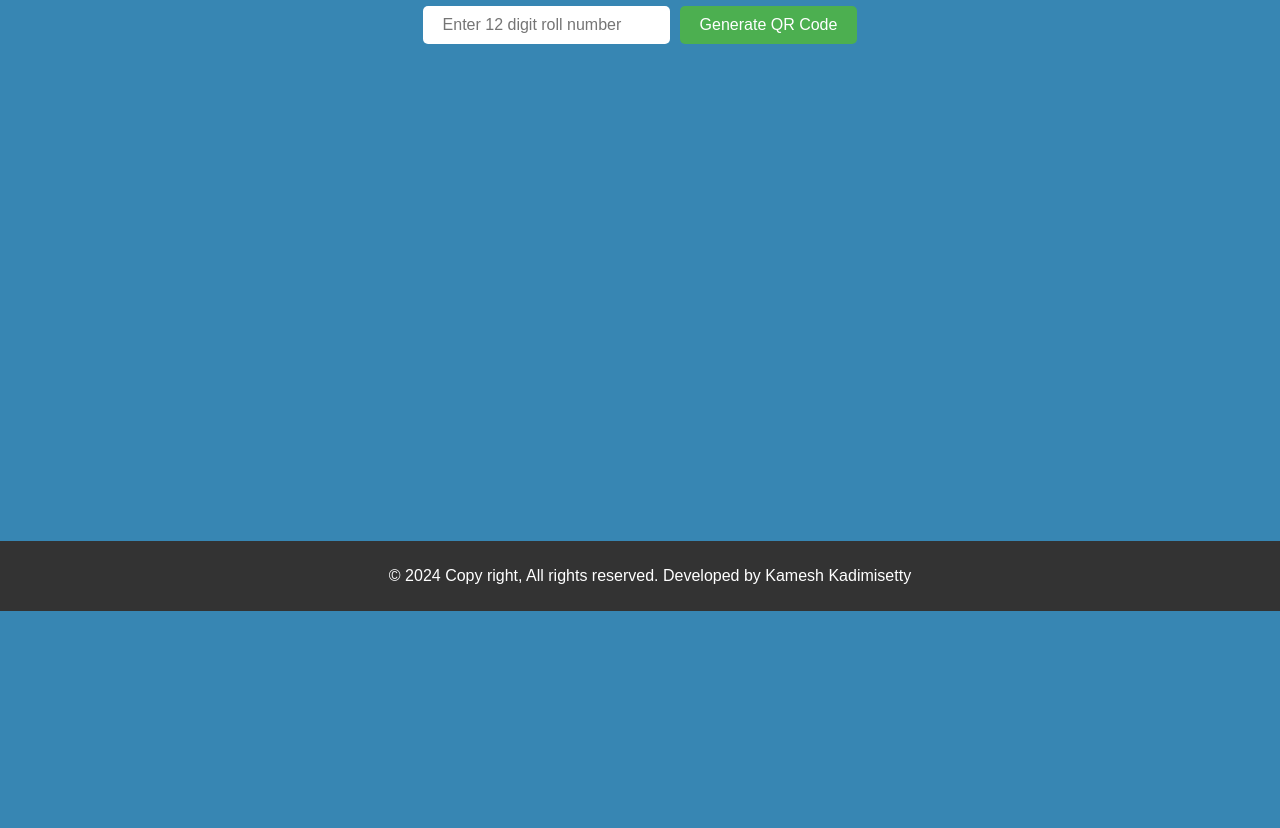
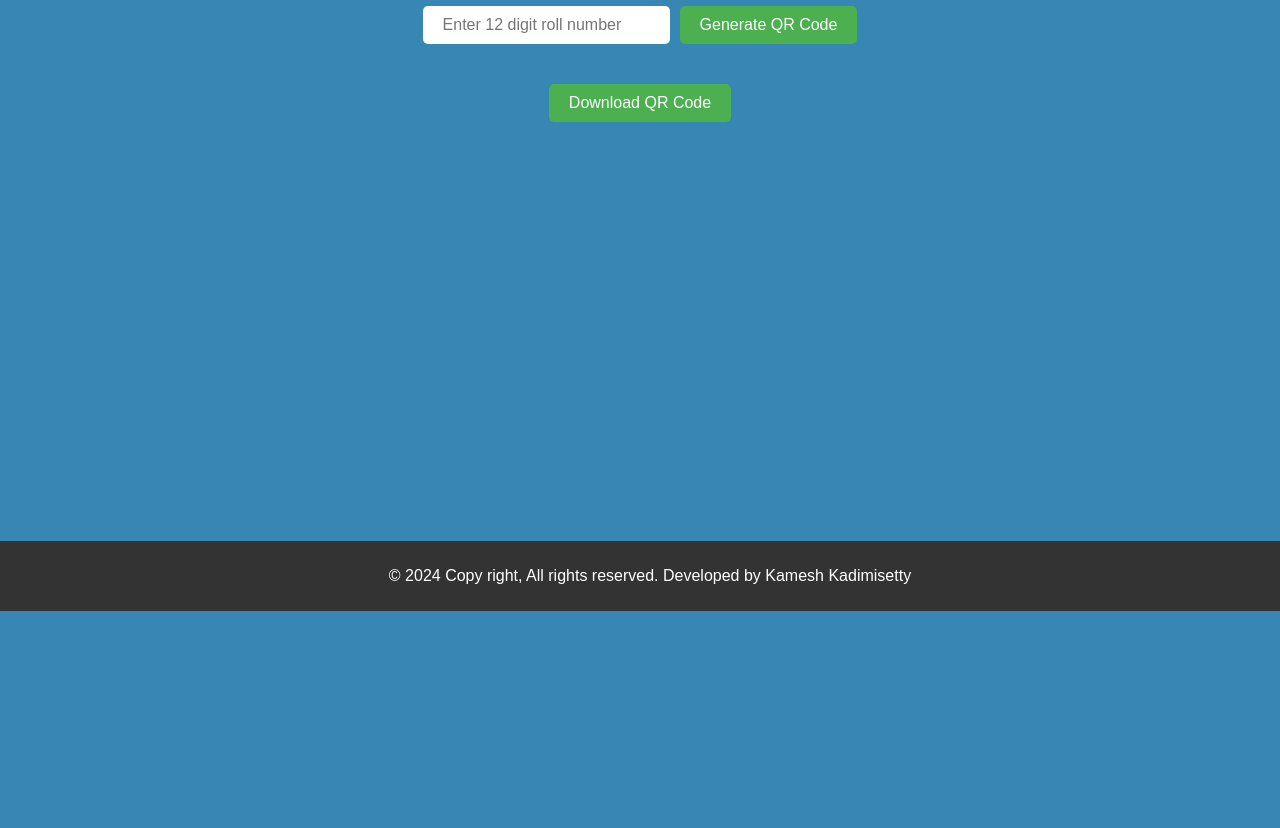
Before and after one commit to Kamesh-Kadimisetty/QR-code-generator, a plain HTML site: page index.html in a window 1280 px wide. Shown: the part 189-1017 px from the top of the page. After the commit the page ends 800 px from the top, so only its background shows below. Drawn offline with nearby package versions, Linux system fonts and the light colour scheme.

Commit message:
Add files via upload

```diff
--- a/index.html
+++ b/index.html
@@ -2,6 +2,8 @@
 <html>
 <head>
     <title>QR Code Generator</title>
+    <link rel="icon" href="favicon.ico" type="image/x-icon">
+    <link rel="shortcut icon" href="favicon.ico" type="image/x-icon">
     <script src="https://ajax.googleapis.com/ajax/libs/jquery/3.5.1/jquery.min.js"></script>
     <script src="https://cdn.rawgit.com/davidshimjs/qrcodejs/gh-pages/qrcode.min.js"></script>
     <style>
@@ -48,22 +50,6 @@
             bottom: 0;
             width: 100%;
         }
-        .flower {
-            position: absolute;
-            width: 50px;
-            height: 50px;
-            background-image: url('flower.png');
-            background-size: cover;
-            animation: falling 5s linear infinite;
-        }
-        @keyframes falling {
-            0% {
-                transform: translateY(-100%);
-            }
-            100% {
-                transform: translateY(100vh);
-            }
-        }
     </style>
 </head>
 <body>
@@ -74,6 +60,9 @@
         <button onclick="generateQR()">Generate QR Code</button>
     </div>
     <div id="qrcode"></div>
+    <div class="input-center">
+        <button onclick="downloadQR()">Download QR Code</button> <!-- Moved download button below the generated QR -->
+    </div>
 
     <script>
         function generateQR() {
@@ -85,13 +74,26 @@
             document.getElementById('qrcode').innerHTML = "";
             var qrcode = new QRCode(document.getElementById("qrcode"), {
                 text: roll_no,
-                width: 256,
-                height: 256
+                width: 256, // Increased width to 256
+                height: 256 // Increased height to 256
             });
+        }
+
+        function downloadQR() {
+            var canvas = document.getElementById("qrcode").getElementsByTagName("canvas")[0];
+            var image = canvas.toDataURL("image/png").replace("image/png", "image/octet-stream");
+            var link = document.createElement('a');
+            link.download = "qrcode.png";
+            link.href = image;
+            link.click();
         }
     </script>
 
     <style>
+        body {
+            background-color: rgb(55, 134, 179);
+        }
+
         footer {
             background-color: #333;
             padding: 10px;
@@ -108,18 +110,5 @@
         <p>&copy; 2024 Copy right, All rights reserved.
             Developed by Kamesh Kadimisetty </p>
     </footer>
-
-    <script>
-        // Add flowers falling on page load
-        window.addEventListener('load', function() {
-            for (var i = 0; i < 10; i++) {
-                var flower = document.createElement('div');
-                flower.classList.add('flower');
-                flower.style.left = Math.random() * 100 + 'vw';
-                flower.style.animationDelay = Math.random() * 5 + 's';
-                document.body.appendChild(flower);
-            }
-        });
-    </script>
 </body>
 </html>
```
Also changed, not shown: favicon.ico (added).
